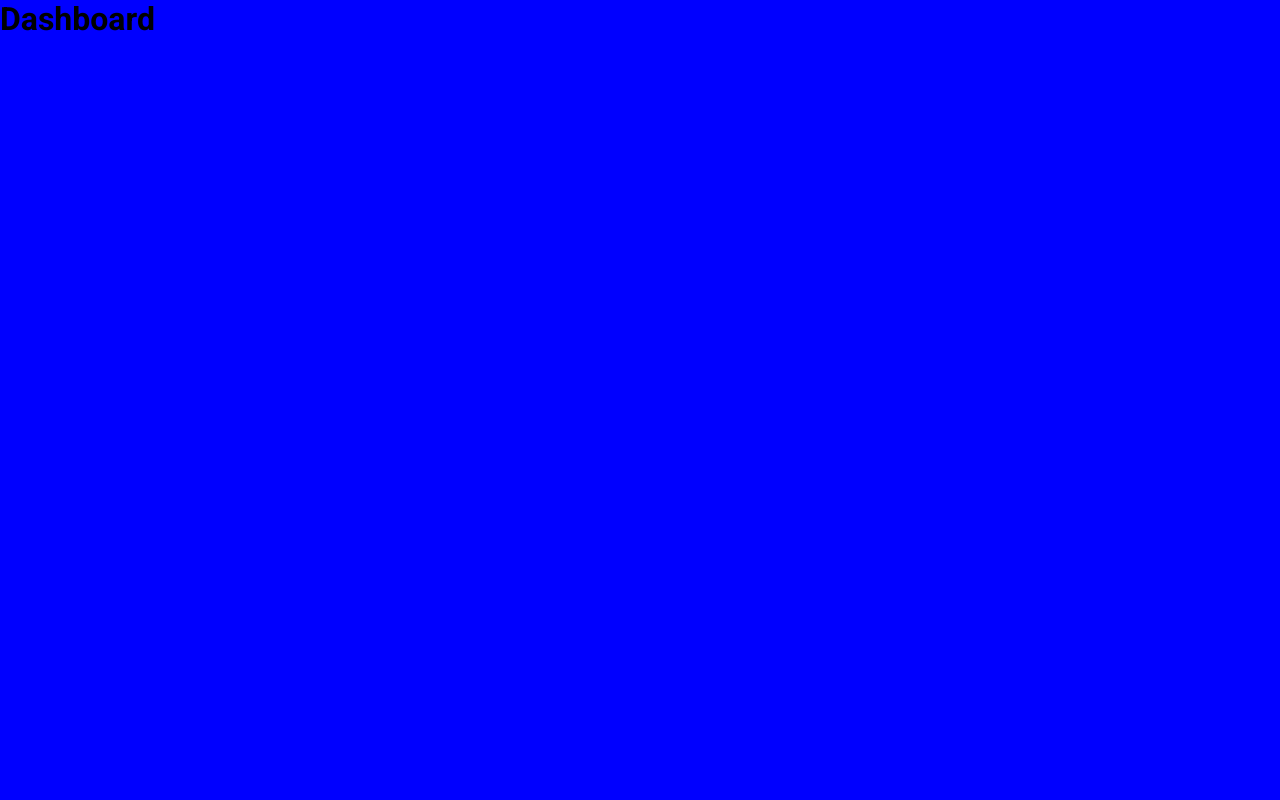
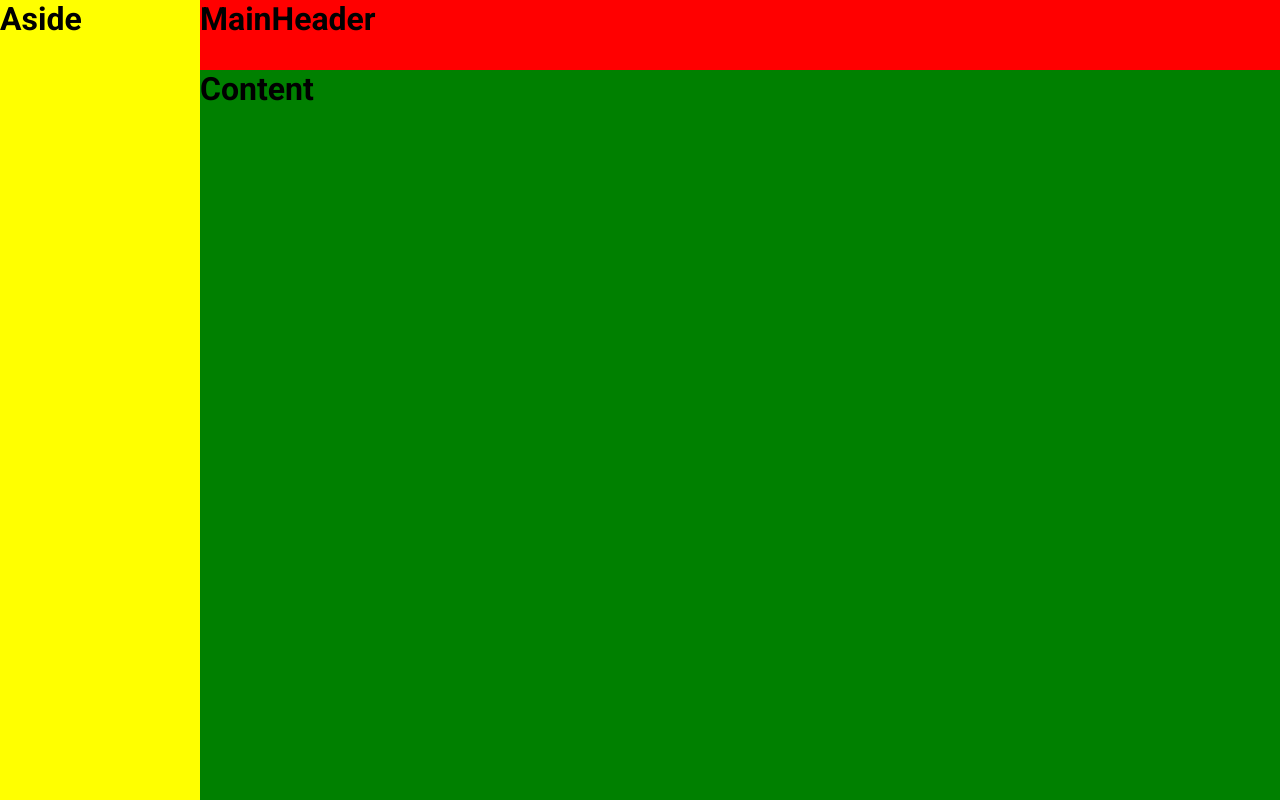
Before and after one commit to alleSilva/minha-carteira, a React (Create React App) app: page / in a window 1280 px wide. Built offline with nearby package versions, Linux system fonts and the light colour scheme.

Commit message:
grid layout

```diff
--- /dev/null
+++ b/src/components/Aside/index.tsx
@@ -0,0 +1,14 @@
+import React from 'react';
+import {Container} from './style';
+
+const Aside: React.FC = ()=> {
+	return (
+		<>
+			<Container>
+				<h1>Aside</h1>
+			</Container>
+		</>
+	);
+}
+
+export default Aside;
--- /dev/null
+++ b/src/components/Aside/style.ts
@@ -0,0 +1,6 @@
+import styled from 'styled-components'
+
+export const Container = styled.div`
+	grid-area: AS;
+	background-color: yellow;
+`;
--- /dev/null
+++ b/src/components/Content/index.tsx
@@ -0,0 +1,14 @@
+import React from 'react';
+import {Container} from './style';
+
+const Content: React.FC = ()=> {
+	return (
+		<>
+			<Container>
+				<h1>Content</h1>
+			</Container>
+		</>
+	);
+}
+
+export default Content;
--- /dev/null
+++ b/src/components/Content/style.ts
@@ -0,0 +1,6 @@
+import styled from 'styled-components'
+
+export const Container = styled.div`
+	grid-area: CT;
+	background-color: green;
+`;
--- /dev/null
+++ b/src/components/Layout/index.tsx
@@ -0,0 +1,19 @@
+import React from 'react';
+import {Grid} from './style';
+import Aside from '../Aside';
+import Content from '../Content';
+import MainHeader from '../MainHeader';
+
+const Layout: React.FC = ()=> {
+	return (
+		<>
+			<Grid>
+			<Aside/>
+			<MainHeader/>
+			<Content/>
+		</Grid>
+		</>
+	);
+}
+
+export default Layout;
--- /dev/null
+++ b/src/components/Layout/style.ts
@@ -0,0 +1,11 @@
+import styled from 'styled-components'
+
+export const Grid = styled.div`
+	display: grid;
+	grid-template-columns: 200px auto;
+	grid-template-rows: 70px auto;
+	grid-template-areas:
+		'AS MH'
+		'AS CT';
+	height: 100vh
+`;
--- /dev/null
+++ b/src/components/MainHeader/index.tsx
@@ -0,0 +1,14 @@
+import React from 'react';
+import {Container} from './style';
+
+const MainHeader: React.FC = ()=> {
+	return (
+		<>
+			<Container>
+				<h1>MainHeader</h1>
+			</Container>
+		</>
+	);
+}
+
+export default MainHeader;
--- /dev/null
+++ b/src/components/MainHeader/style.ts
@@ -0,0 +1,6 @@
+import styled from 'styled-components'
+
+export const Container = styled.div`
+	grid-area: MH;
+	background-color: red;
+`;
--- a/src/pages/Dashboard/index.tsx
+++ b/src/pages/Dashboard/index.tsx
@@ -1,7 +1,11 @@
 import React from 'react'
-
+import Layout from '../../components/Layout';
 const Dashboard: React.FC = ()=> {
-	return (<h1>Dashboard</h1>);
+	return (
+		<>
+			<Layout/>
+		</>
+	);
 }
 
 export default Dashboard;
```
Also changed, not shown: 1 other file (tests, documents, lock files or other folders).
